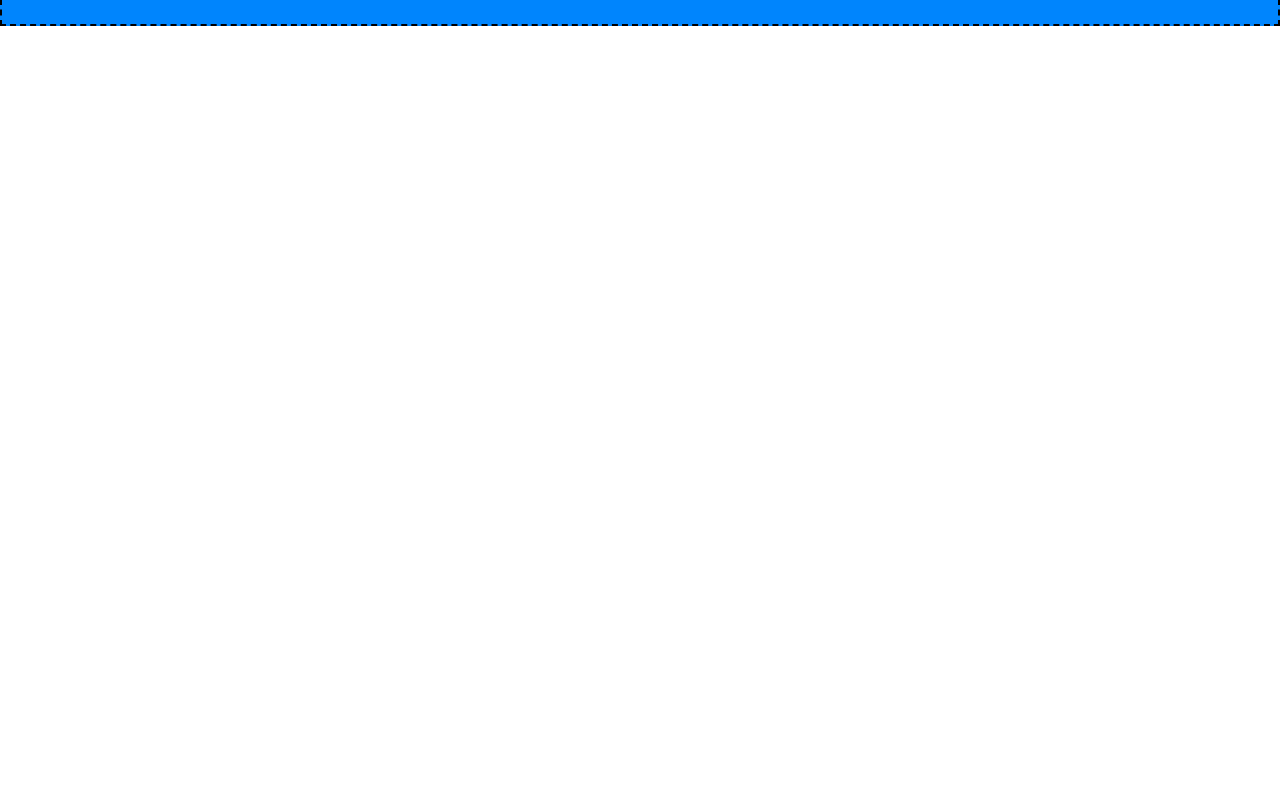
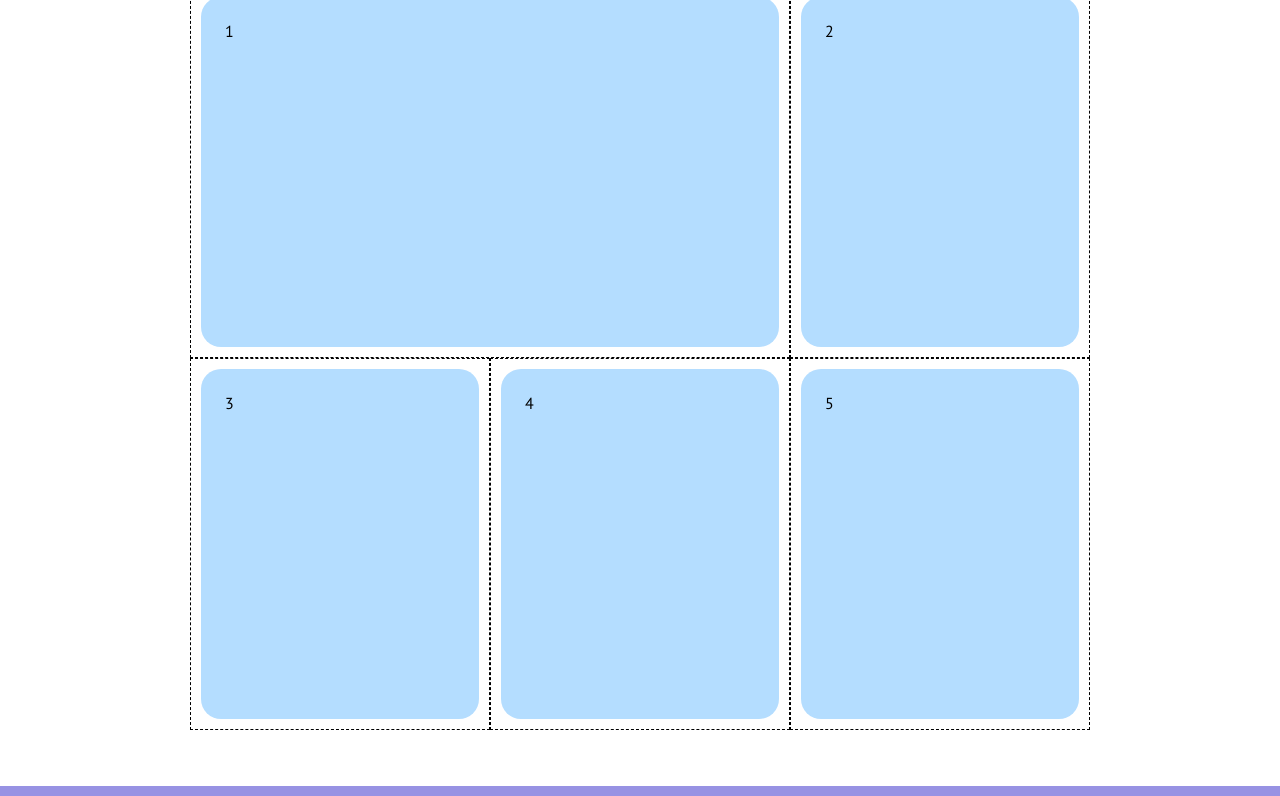
Before and after one commit to MichelaRicci/htmlcss-responsive-layout, a plain HTML site: page index.html in a window 1280 px wide. Shown: the part 74-870 px from the top of the page. Drawn offline with Linux system fonts and the light colour scheme.

Commit message:
section 5 cards added

```diff
--- a/css/style.css
+++ b/css/style.css
@@ -10,7 +10,7 @@
 /* Generics */
 
 body {
-    font-family: sans-serif;
+    font-family: 'PT Sans', sans-serif;
 }
 
 .border {
@@ -18,9 +18,13 @@ body {
 }
 
 section {
-    height: 100vh;
+    min-height: 100vh;
 }
 
+.container {
+    max-width: 900px;
+    margin: 0 auto;
+}
 
 /* Header */
 
@@ -29,7 +33,7 @@ header {
 }
 
 .navbar {
-    height: 100px;
+    height: 60px;
 
     display: flex;
     align-items: center;
@@ -48,6 +52,37 @@ header {
 }
 
 
+/* Row */
+
+.row {
+    display: flex;
+    flex-wrap: wrap;
+
+    margin-bottom: 30px;
+}
+
+.col {
+    flex-basis: calc(100% / 3);
+    border: 1px dashed black;
+
+    padding: 10px;
+}
+
+.large-col {
+    flex-basis: calc(100% / 3 * 2);
+
+}
+
+.card {
+    min-height: 350px;
+    background-color: #B4DDFF;
+    border-radius: 20px;
+
+    padding: 24px;
+}
+
+
+
 /* Footer */
 
 footer {
--- a/index.html
+++ b/index.html
@@ -5,6 +5,9 @@
     <meta http-equiv="X-UA-Compatible" content="IE=edge">
     <meta name="viewport" content="width=device-width, initial-scale=1.0">
     <title>Document</title>
+    <link rel="preconnect" href="https://fonts.googleapis.com">
+    <link rel="preconnect" href="https://fonts.gstatic.com" crossorigin>
+    <link href="https://fonts.googleapis.com/css2?family=PT+Sans&display=swap" rel="stylesheet">
     <link rel="stylesheet" href="css/style.css">
     <link rel='stylesheet' href='https://cdnjs.cloudflare.com/ajax/libs/font-awesome/6.2.0/css/all.css' integrity='sha512-HHsOC+h3najWR7OKiGZtfhFIEzg5VRIPde0kB0bG2QRidTQqf+sbfcxCTB16AcFB93xMjnBIKE29/MjdzXE+qw==' crossorigin='anonymous'/>
 </head>
@@ -19,23 +22,69 @@
 
     <main>
         <section class="bg-white">
+            <div class="container">
+                <div class="row">
+                    <div class="col large-col">
+                        <div class="card">
+                            1
+                        </div>
+                    </div>
+                    <div class="col">
+                        <div class="card">
+                            2
+                        </div>
+                    </div>
+                    <div class="col">
+                        <div class="card">
+                            3
+                        </div>
+                    </div>
+                    <div class="col">
+                        <div class="card">
+                            4
+                        </div>
+                    </div>
+                    <div class="col">
+                        <div class="card">
+                            5
+                        </div>
+                    </div>
+                </div>
+
+            </div>
+
 
         </section>
         <section class="bg-violet">
+            <div class="container">
+
+            </div>
 
         </section>
 
         <section class="bg-white">
+            <div class="container">
+
+            </div>
 
         </section>
         <section class="bg-violet">
+            <div class="container">
+
+            </div>
 
         </section>
 
         <section class="bg-white">
+            <div class="container">
+
+            </div>
 
         </section>
         <section class="bg-violet">
+            <div class="container">
+
+            </div>
 
         </section>
 
```
